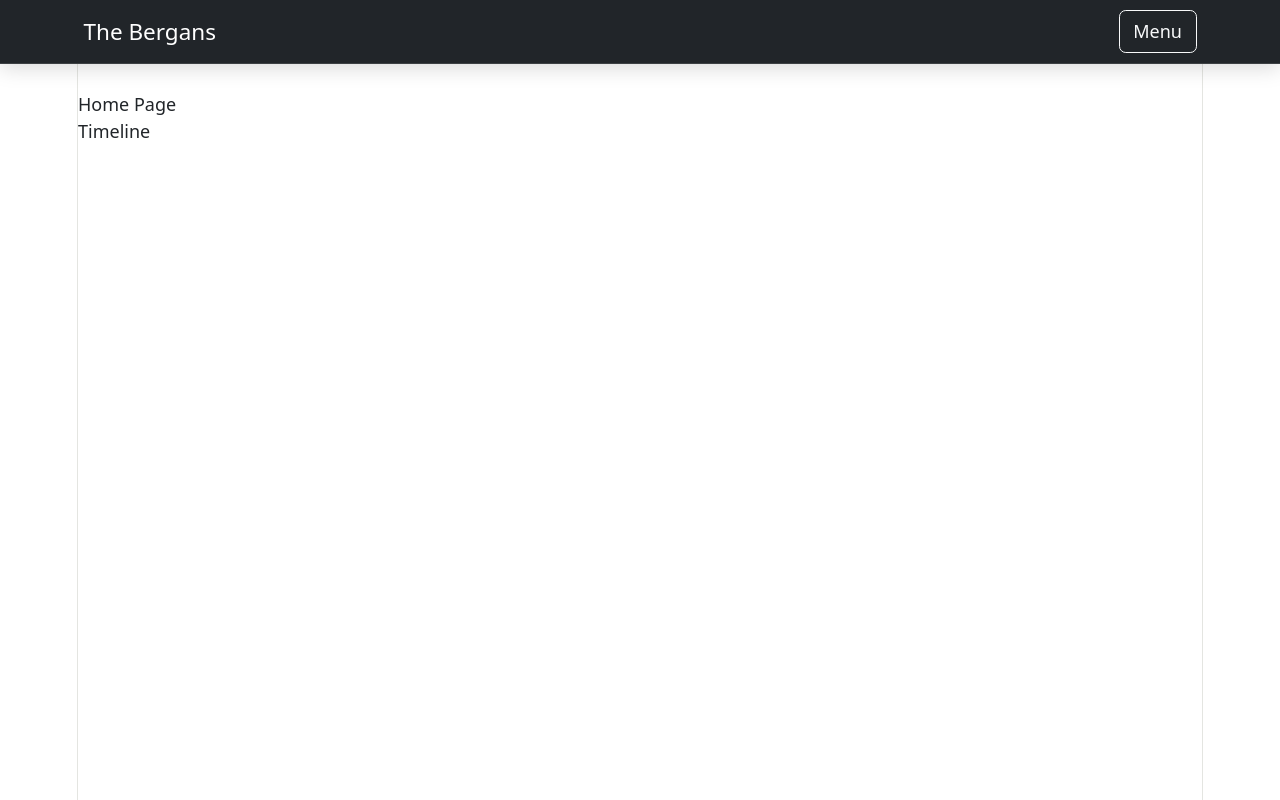
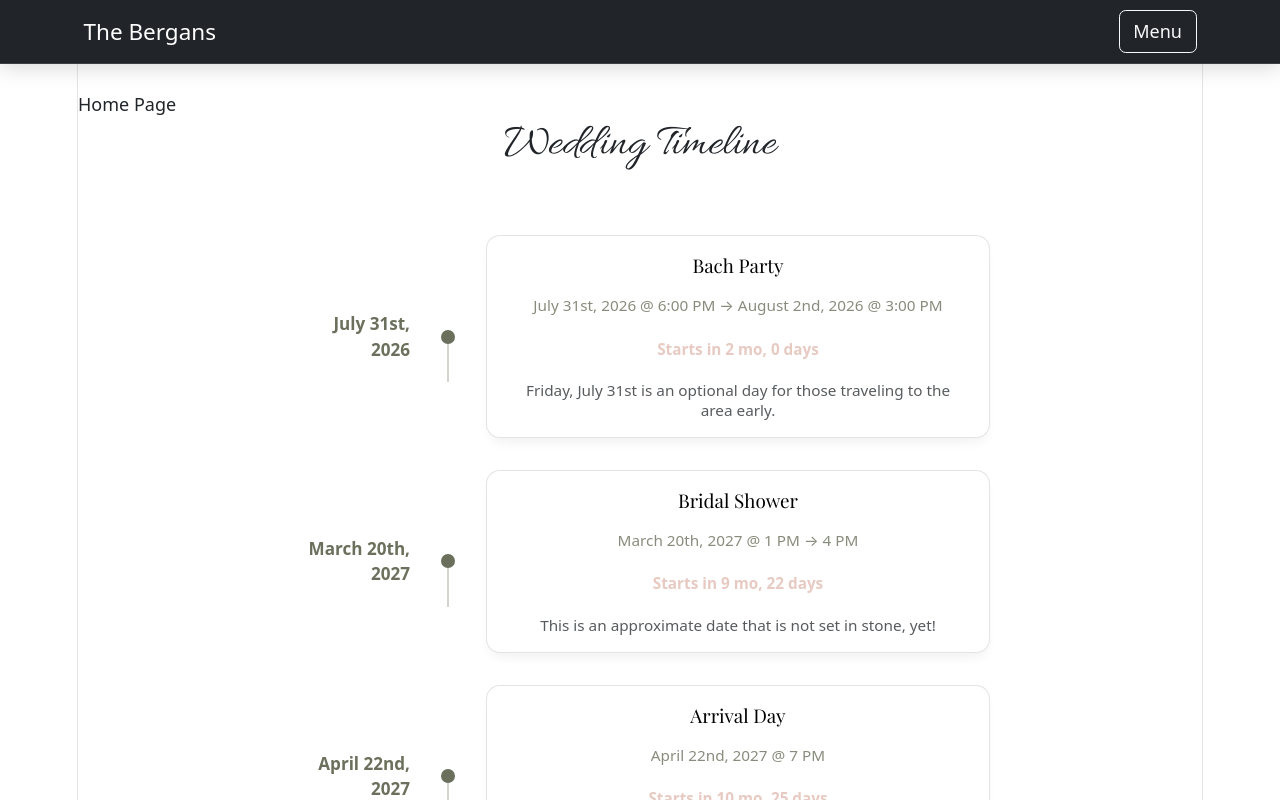
Before and after one commit to mamcgovern/WeddingPlanning, a React (Vite) app in the folder bergans2027/: page / in a window 1280 px wide. Shown: the top 800 px of the page. Built offline with nearby package versions, Linux system fonts and the light colour scheme.

Commit message:
Updated Timeline

```diff
--- a/bergans2027/src/components/Home.jsx
+++ b/bergans2027/src/components/Home.jsx
@@ -4,6 +4,7 @@ import Timeline from './Timeline.jsx'
 export default function Home() {
     return <div>
         Home Page
+        <h1>Wedding Timeline</h1>
         <Timeline />
     </div>
 }
--- a/bergans2027/src/components/Timeline.jsx
+++ b/bergans2027/src/components/Timeline.jsx
@@ -1,5 +1,158 @@
 import React from 'react'
+import timelineData from '../data/timeline.json'
+
+/* -----------------------------
+   FORMAT: July 31st, 2026
+------------------------------ */
+function formatDate(dateStr) {
+  if (!dateStr) return null
+
+  const date = new Date(dateStr)
+
+  const month = date.toLocaleString('en-US', { month: 'long' })
+  const day = date.getDate()
+  const year = date.getFullYear()
+
+  const getOrdinal = (n) => {
+    if (n > 3 && n < 21) return 'th'
+    switch (n % 10) {
+      case 1: return 'st'
+      case 2: return 'nd'
+      case 3: return 'rd'
+      default: return 'th'
+    }
+  }
+
+  return `${month} ${day}${getOrdinal(day)}, ${year}`
+}
+
+/* -----------------------------
+   COUNTDOWN LOGIC
+------------------------------ */
+function getStatus(dateStr) {
+  if (!dateStr) return null
+
+  const eventDate = new Date(dateStr)
+  const now = new Date()
+
+  eventDate.setHours(0, 0, 0, 0)
+  now.setHours(0, 0, 0, 0)
+
+  const diff = eventDate - now
+
+  if (diff < 0) return { status: 'past' }
+  return { status: 'future', diff }
+}
+
+function formatCountdown(ms) {
+  const days = Math.floor(ms / (1000 * 60 * 60 * 24))
+
+  const months = Math.floor(days / 30)
+  const remainingDays = days % 30
+
+  if (months > 0) {
+    return `${months} mo, ${remainingDays} days`
+  }
+  return `${days} days`
+}
+
+/* -----------------------------
+   FORMAT TIMELINE TEXT
+------------------------------ */
+function formatEvent(item) {
+  const startDate = item['start-date']
+  const startTime = item['start-time']
+  const endDate = item['end-date']
+  const endTime = item['end-time']
+
+  const startDateFmt = formatDate(startDate)
+  const endDateFmt = formatDate(endDate)
+
+  const hasEnd = endDate && endDate.trim() !== ''
+  const sameDay = startDate === endDate
+
+  if (!hasEnd) {
+    return `${startDateFmt}${startTime ? ` @ ${startTime}` : ''}`
+  }
+
+  if (sameDay) {
+    return `${startDateFmt} @ ${startTime} → ${endTime}`
+  }
+
+  return `${startDateFmt} @ ${startTime} → ${endDateFmt} @ ${endTime}`
+}
 
 export default function Timeline() {
-    return <div>Timeline</div>
+  const timeline = Array.isArray(timelineData) ? timelineData : []
+
+  if (!timeline.length) {
+    return <div style={{ padding: 40 }}>No timeline data</div>
+  }
+
+  return (
+    <div className="timeline-wrapper">
+
+      <div className="timeline">
+        {timeline.map((item, index) => {
+
+          const startDate = item['start-date']
+          const status = getStatus(startDate)
+
+          return (
+            <div className="timeline-row" key={index}>
+
+              {/* DATE COLUMN */}
+              <div className="timeline-time">
+                {formatDate(startDate)}
+              </div>
+
+              {/* DOT + LINE */}
+              <div className="timeline-line-wrap">
+                <span className="timeline-dot" />
+                <span className="timeline-line" />
+              </div>
+
+              {/* CONTENT */}
+              <div className="timeline-content">
+
+                {/* EVENT NAME */}
+                <div className="timeline-event">
+                  {item.event}
+                </div>
+
+                {/* DATE/TIME RANGE */}
+                <div className="timeline-subtext">
+                  {formatEvent(item)}
+                </div>
+
+                {/* STATUS (COUNTDOWN / COMPLETE) */}
+                <div className="timeline-status">
+                  {status?.status === 'past' && (
+                    <span className="status-complete">
+                      Complete ✓
+                    </span>
+                  )}
+
+                  {status?.status === 'future' && (
+                    <span className="status-countdown">
+                      Starts in {formatCountdown(status.diff)}
+                    </span>
+                  )}
+                </div>
+
+                {/* NOTE */}
+                {item.note && (
+                  <div className="timeline-note">
+                    {item.note}
+                  </div>
+                )}
+
+              </div>
+
+            </div>
+          )
+        })}
+      </div>
+    </div>
+  )
 }
--- a/bergans2027/src/data/timeline.json
+++ b/bergans2027/src/data/timeline.json
@@ -1,25 +1,25 @@
 [
     {
         "event": "Bach Party",
-        "start-date": "7/31/2026",
+        "start-date": "2026-07-31",
         "start-time": "6:00 PM",
-        "end-date": "8/2/2026",
+        "end-date": "2026-08-02",
         "end-time": "3:00 PM",
         "photo": "/images/timeline/Default.png",
         "note": "Friday, July 31st is an optional day for those traveling to the area early."
     },
     {
         "event": "Bridal Shower",
-        "start-date": "3/20/2027",
+        "start-date": "2027-03-20",
         "start-time": "1 PM",
-        "end-date": "3/20/2027",
+        "end-date": "2027-03-20",
         "end-time": "4 PM",
         "photo": "/images/timeline/Default.png",
         "note": "This is an approximate date that is not set in stone, yet!"
     },
     {
         "event": "Arrival Day",
-        "start-date": "4/22/2027",
+        "start-date": "2027-04-22",
         "start-time": "7 PM",
         "end-date": "",
         "end-time": "",
@@ -28,18 +28,18 @@
     },
     {
         "event": "Rehearsal",
-        "start-date": "4/23/2027",
+        "start-date": "2027-04-23",
         "start-time": "4:00 PM",
-        "end-date": "4/23/2027",
+        "end-date": "2027-04-23",
         "end-time": "8:00 PM",
         "photo": "/images/timeline/Default.png",
         "note": "The rehearsal is mandatory for the wedding party and optional for their guests."
     },
     {
         "event": "Wedding Day!",
-        "start-date": "4/24/2027",
+        "start-date": "2027-04-24",
         "start-time": "9:00 AM",
-        "end-date": "4/24/2027",
+        "end-date": "2027-04-24",
         "end-time": "10:00 PM",
         "photo": "/images/timeline/Default.png",
         "note": ""
--- a/bergans2027/src/index.css
+++ b/bergans2027/src/index.css
@@ -36,6 +36,13 @@ body {
   margin: 0 auto;
   border-inline: 1px solid var(--border);
   min-height: 100svh;
+}
+
+h1 {
+  font-family: var(--script);
+  font-weight: 400;
+  font-size: 3rem;
+  text-align: center;
 }
 
 
@@ -267,6 +274,34 @@ body {
   color: var(--text);
 }
 
+.timeline-subtext {
+  font-size: 0.85rem;
+  color: var(--primary-dark);
+  opacity: 0.8;
+}
+
+.timeline-note {
+  margin-top: 0.4rem;
+  font-size: 0.85rem;
+  opacity: 0.75;
+  line-height: 1.3;
+}
+
+.timeline-status {
+  margin-top: 0.4rem;
+  font-size: 0.85rem;
+}
+
+.status-complete {
+  color: var(--primary-dark);
+  font-weight: 600;
+}
+
+.status-countdown {
+  color: var(--secondary);
+  font-weight: 600;
+}
+
 /* ========================= MOBILE ========================= */
 
 @media (max-width: 640px) {
```
Also changed, not shown: bergans2027/src/data/bridesmaids/bridesmaidChecklist.json (added, +11 -0 lines).
